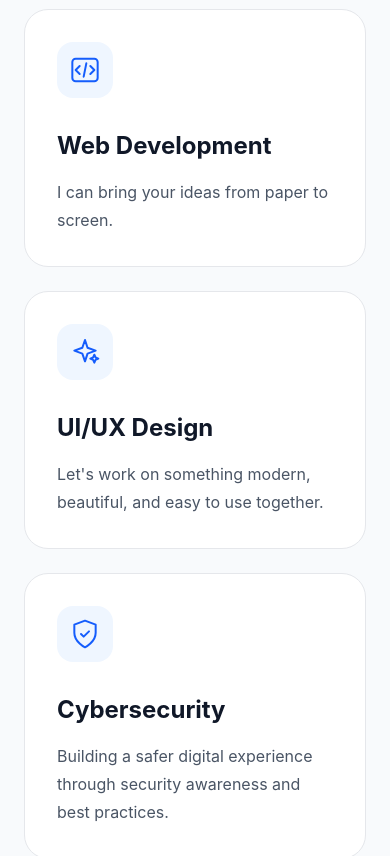
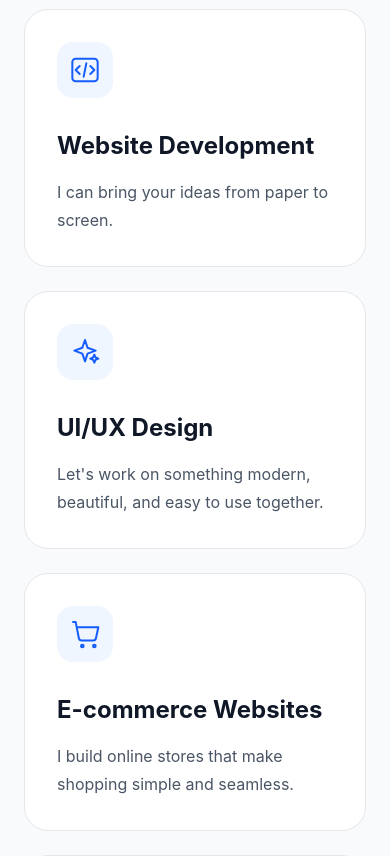
Before and after one commit to Gaaame/Kenneth-Eugenio_Personal-Portfolio, a React (Vite) app: page / in a window 390 px wide. Shown: the part 6740-7596 px from the top of the page. Built offline with nearby package versions, Linux system fonts and the light colour scheme.

Commit message:
Update Services.tsx

```diff
--- a/src/Components/Services.tsx
+++ b/src/Components/Services.tsx
@@ -1,7 +1,7 @@
 function Services() {
   const services = [
     {
-      title: "Web Development",
+      title: "Website Development",
       description: "I can bring your ideas from paper to screen.",
       icon: (
         <svg
@@ -44,6 +44,29 @@ function Services() {
             strokeLinejoin="round"
             d="m19 14 .9 2.1L22 17l-2.1.9L19 20l-.9-2.1L16 17l2.1-.9L19 14Z"
           />
+        </svg>
+      ),
+    },
+    {
+      title: "E-commerce Websites",
+      description:
+        "I build online stores that make shopping simple and seamless.",
+      icon: (
+        <svg
+          xmlns="http://www.w3.org/2000/svg"
+          viewBox="0 0 24 24"
+          fill="none"
+          stroke="currentColor"
+          strokeWidth="1.5"
+          className="h-8 w-8"
+        >
+          <path
+            strokeLinecap="round"
+            strokeLinejoin="round"
+            d="M3 3h2l2.4 12.2a2 2 0 0 0 2 1.6h8.8a2 2 0 0 0 2-1.6L22 7H6"
+          />
+          <circle cx="10" cy="21" r="1" />
+          <circle cx="19" cy="21" r="1" />
         </svg>
       ),
     },
@@ -94,7 +117,7 @@ function Services() {
         </div>
 
         {/* Service Cards */}
-        <div className="grid grid-cols-1 gap-6 md:grid-cols-2 lg:grid-cols-3">
+        <div className="grid grid-cols-1 gap-6 md:grid-cols-2 ">
           {services.map((service) => (
             <div
               key={service.title}
```
